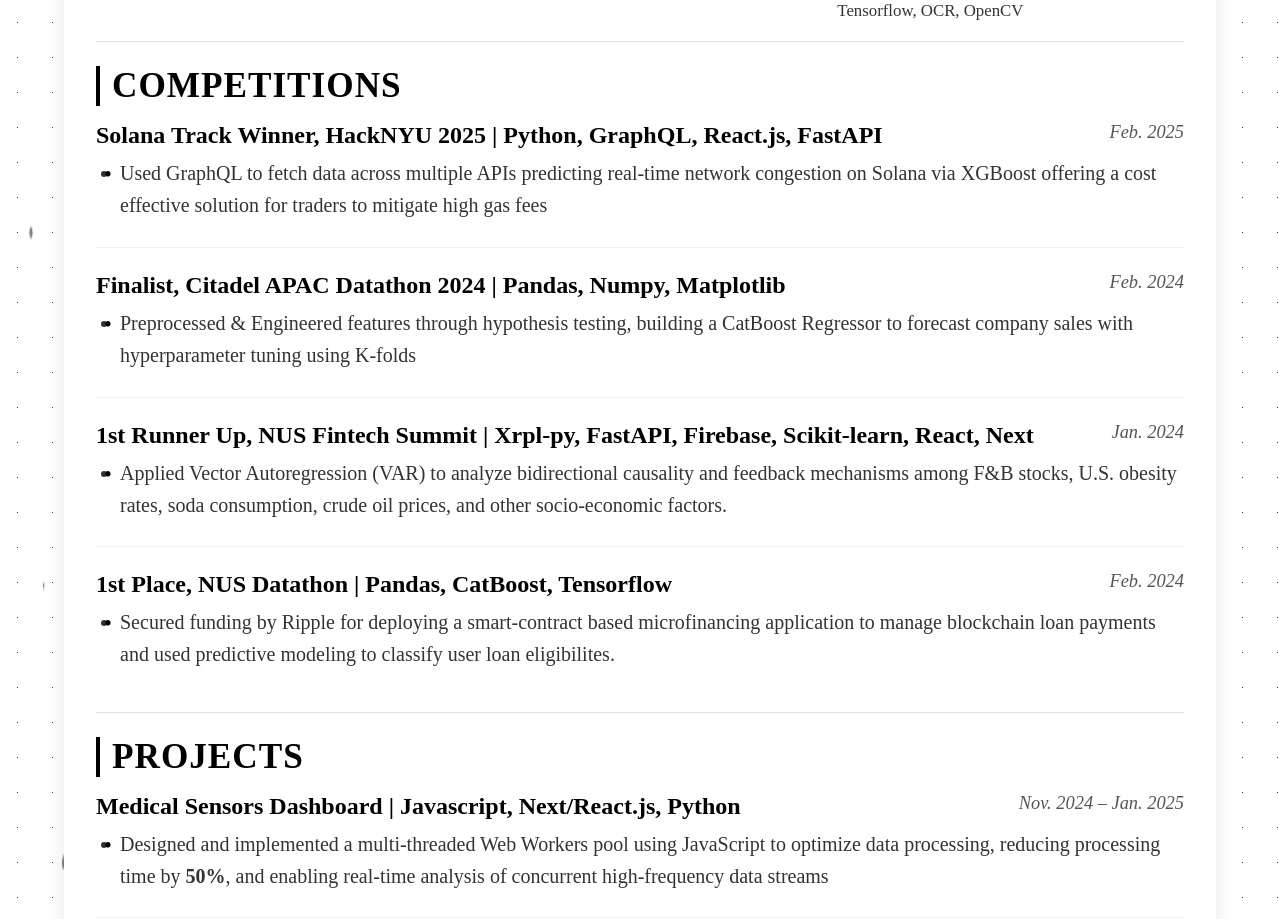
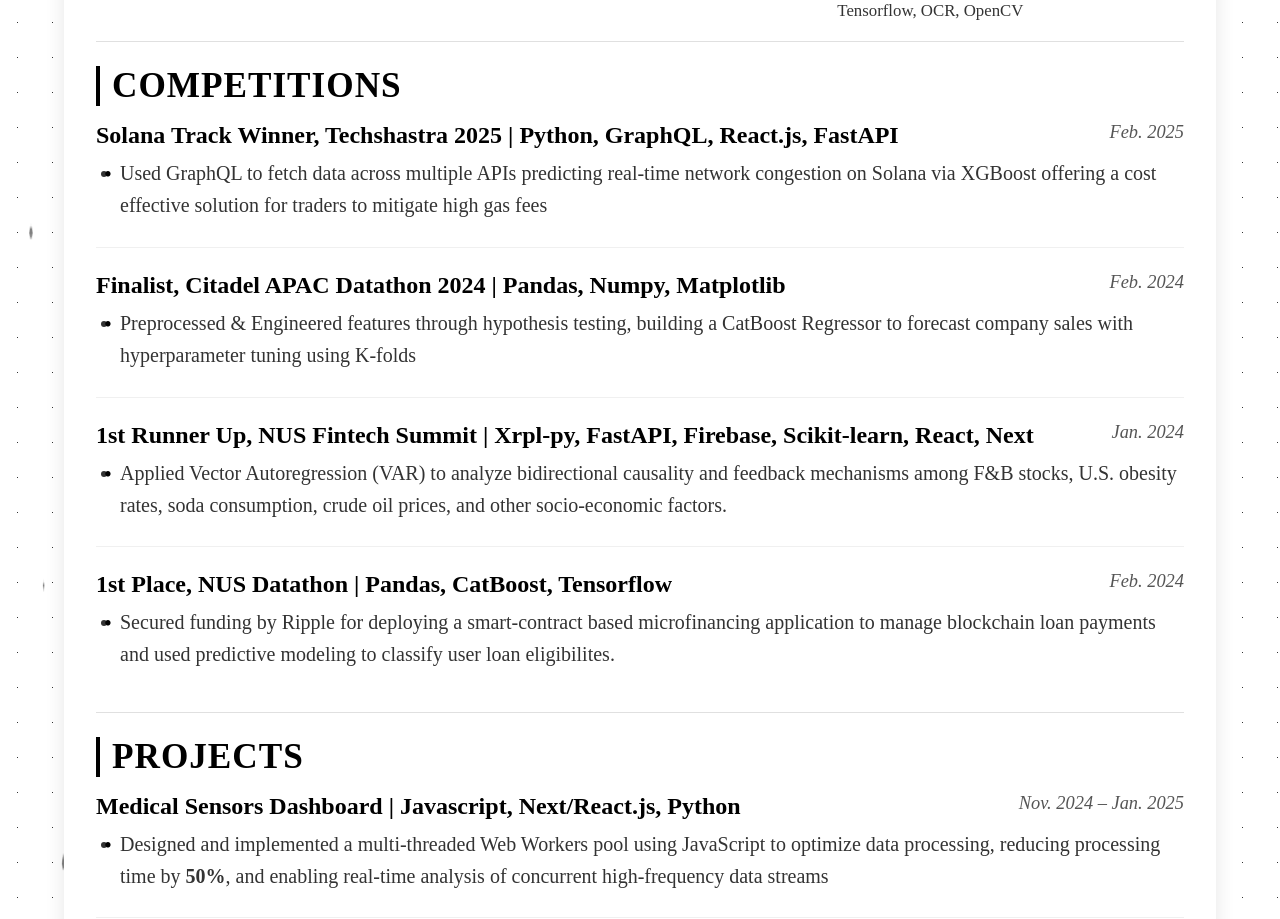
Before and after one commit to harshjindall/sde, a React (Create React App) app: page /experience in a window 1280 px wide. Shown: the part 1640-2559 px from the top of the page. Built offline with nearby package versions, Linux system fonts and the light colour scheme.

Commit message:
Update ExperiencePage.js

```diff
--- a/src/MyComponents/ExperiencePage.js
+++ b/src/MyComponents/ExperiencePage.js
@@ -123,7 +123,7 @@ const ExperiencePage = () => {
 
             <div className="resume-item">
               <div className="resume-item-header">
-                <h3>Solana Track Winner, HackNYU 2025 | Python, GraphQL, React.js, FastAPI</h3>
+                <h3>Solana Track Winner, Techshastra 2025 | Python, GraphQL, React.js, FastAPI</h3>
                 <span className="resume-date">Feb. 2025</span>
               </div>
               <ul className="resume-item-details">
```
